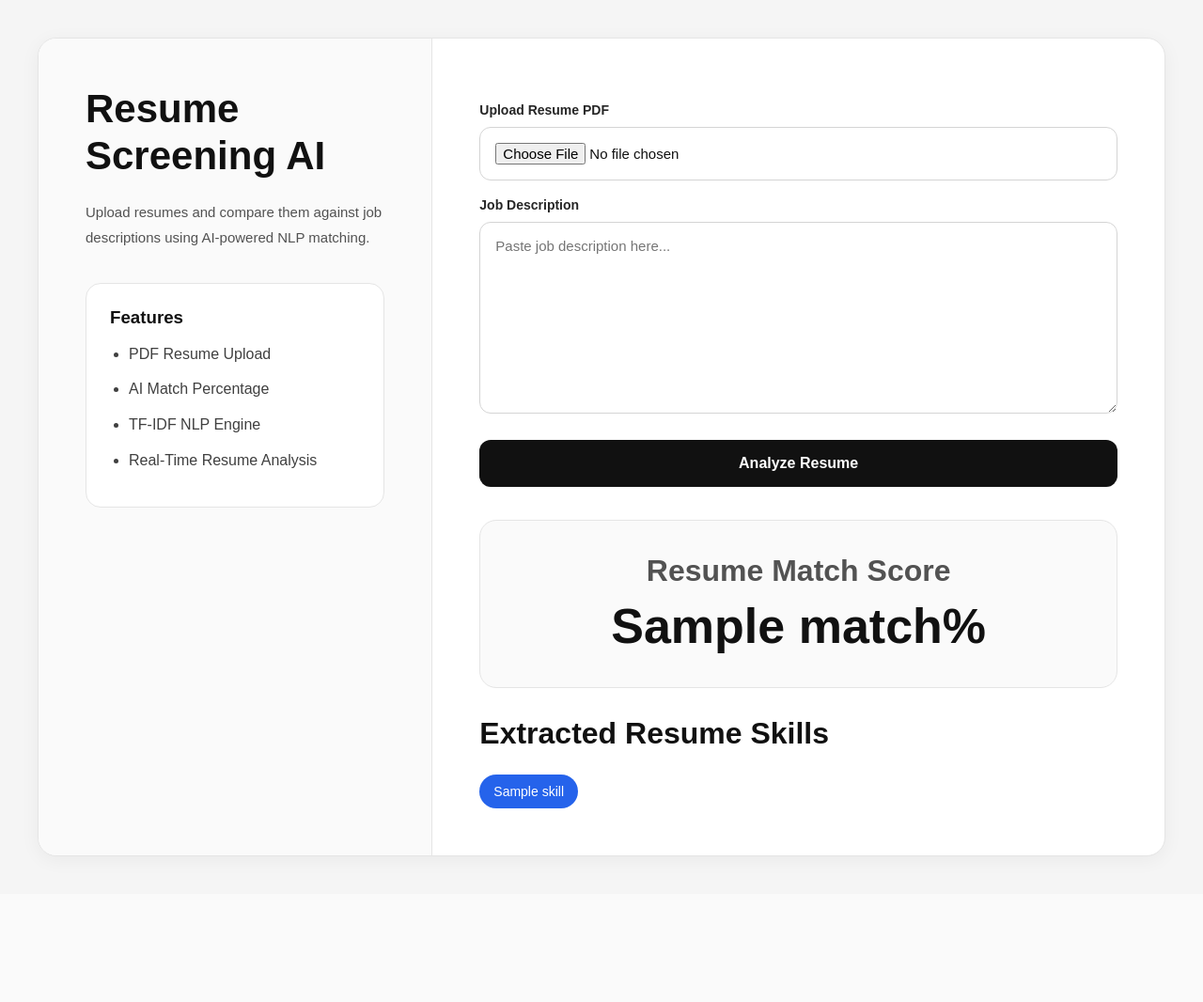
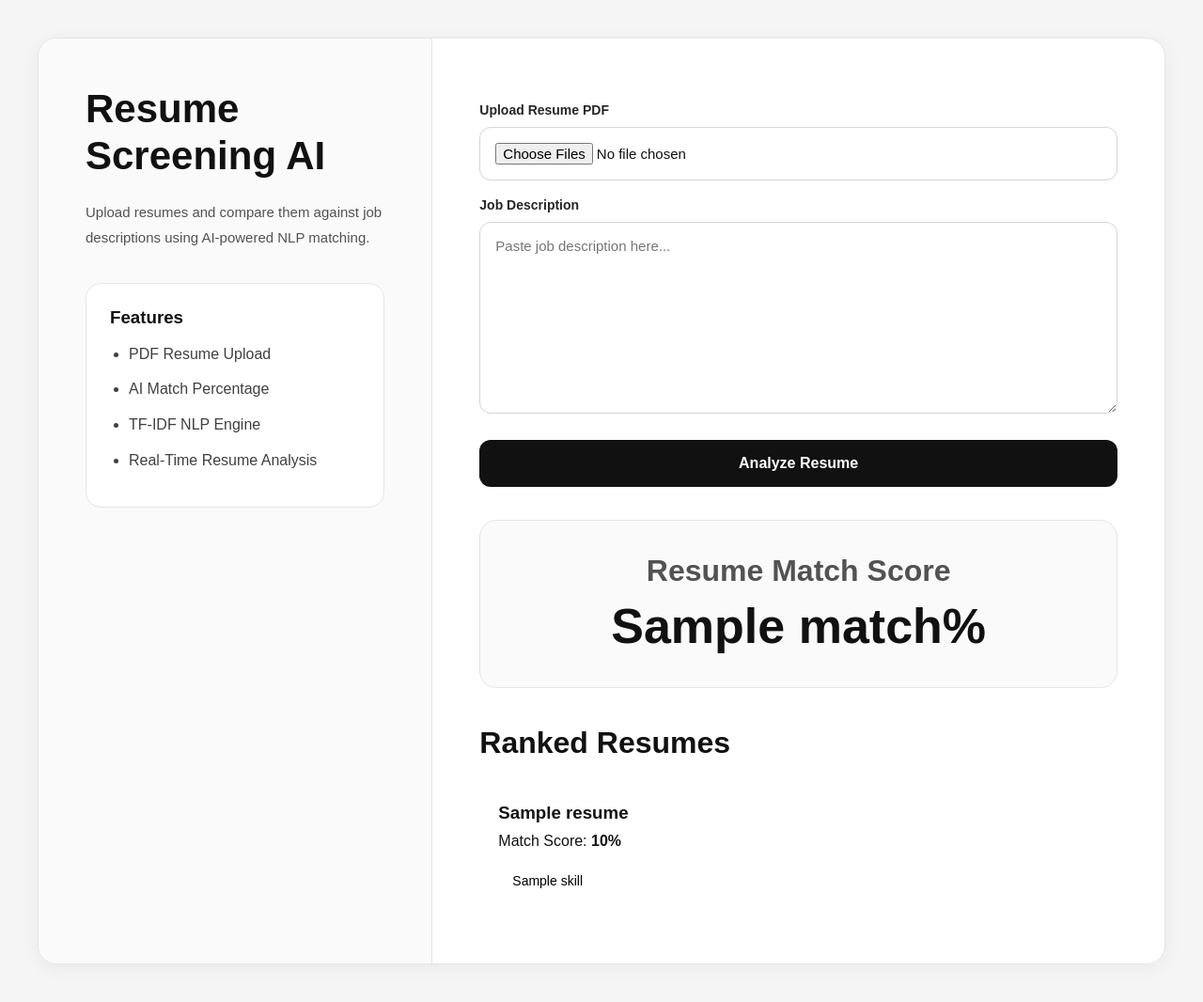
Before and after one commit to akashivu/resume-screening-ai, a Flask app: template templates/index.html in a window 1280 px wide. Shown: the whole page at 94% size. Before the commit the page ends 912 px from the top, so only its background shows below. Run offline with Flask 3, Linux system fonts and the light colour scheme; the template is opened without the code that fills it: most values are stand-ins (such as "Sample title", 1, 10 or a date in 2020).

Commit message:
Implemented multi-resume ranking system

```diff
--- a/app.py
+++ b/app.py
@@ -6,6 +6,8 @@ from src.extract_text import clean_text
 
 from src.similarity_engine import calculate_similarity
 from src.skill_extractor import extract_skills
+
+from src.ranker import rank_resumes
 
 app = Flask(__name__)
 
@@ -22,52 +24,34 @@ def home():
 @app.route("/analyze", methods=["POST"])
 def analyze_resume():
 
-    uploaded_file = request.files["resume"]
+    uploaded_files = request.files.getlist("resume")
 
     job_description = request.form["job_description"]
 
+    saved_paths = []
 
-    if uploaded_file:
+    for file in uploaded_files:
 
-        file_path = os.path.join(
-            app.config["UPLOAD_FOLDER"],
-            uploaded_file.filename
-        )
+        if file:
 
-        uploaded_file.save(file_path)
+            file_path = os.path.join(
+                app.config["UPLOAD_FOLDER"],
+                file.filename
+            )
 
+            file.save(file_path)
 
-        # Extract Resume Text
-        resume_text = extract_text_from_pdf(file_path)
+            saved_paths.append(file_path)
 
+    ranked_resumes = rank_resumes(
+        saved_paths,
+        job_description
+    )
 
-        # Clean Resume Text
-        resume_text = clean_text(resume_text)
-
-
-        # Clean Job Description
-        job_description = clean_text(job_description)
-
-        resume_skills = extract_skills(resume_text)
-
-        job_skills = extract_skills(job_description)
-
-        # Calculate Similarity
-        match_percentage = calculate_similarity(
-            resume_text,
-            job_description
-        )
-
-
-        return render_template(
-            "index.html",
-            match=f"{match_percentage:.2f}",
-            resume_skills=resume_skills,
-            job_skills=job_skills
-
-        )
-
-    return render_template("index.html")
+    return render_template(
+        "index.html",
+        ranked_resumes=ranked_resumes
+    )
 
 
 if __name__ == "__main__":
--- a/static/style.css
+++ b/static/style.css
@@ -245,9 +245,23 @@ button:hover{
 }
 
 .skill-badge{
-    background:#2563eb;
-    color:white;
+    background:white;
+    color:black;
     padding:10px 15px;
     border-radius:20px;
     font-size:14px;
 }
+.ranking-section{
+    margin-top:40px;
+}
+
+.resume-card{
+    background:white;
+    padding:20px;
+    border-radius:15px;
+    margin-top:20px;
+}
+
+.resume-card h3{
+    margin-bottom:10px;
+}
--- a/templates/index.html
+++ b/templates/index.html
@@ -43,7 +43,7 @@
 
             <label>Upload Resume PDF</label>
 
-            <input type="file" name="resume" required>
+            <input type="file" name="resume" multiple required>
 
             <label>Job Description</label>
 
@@ -69,15 +69,30 @@
             <h1>{{ match }}%</h1>
 
         </div>
-        {% if resume_skills %}
 
-<div class="skills-section">
 
-    <h2>Extracted Resume Skills</h2>
+        {% endif %}
+
+ {% if ranked_resumes %}
+
+<div class="ranking-section">
+
+    <h2>Ranked Resumes</h2>
+
+    {% for resume in ranked_resumes %}
+
+    <div class="resume-card">
+
+        <h3>{{ resume.resume }}</h3>
+
+        <p>
+            Match Score:
+            <strong>{{ resume.score }}%</strong>
+        </p>
 
         <div class="skills-container">
 
-        {% for skill in resume_skills %}
+            {% for skill in resume.skills %}
 
             <span class="skill-badge">
                 {{ skill }}
@@ -89,13 +104,13 @@
 
     </div>
 
-{% endif %}
+    {% endfor %}
+
+</div>
 
 {% endif %}
 
 </div>
 
-</div>
-
 </body>
 </html>
```
Also changed, not shown: src/ranker.py (added, +46 -0 lines). Lines whose indentation alone changed are shown as unchanged.
